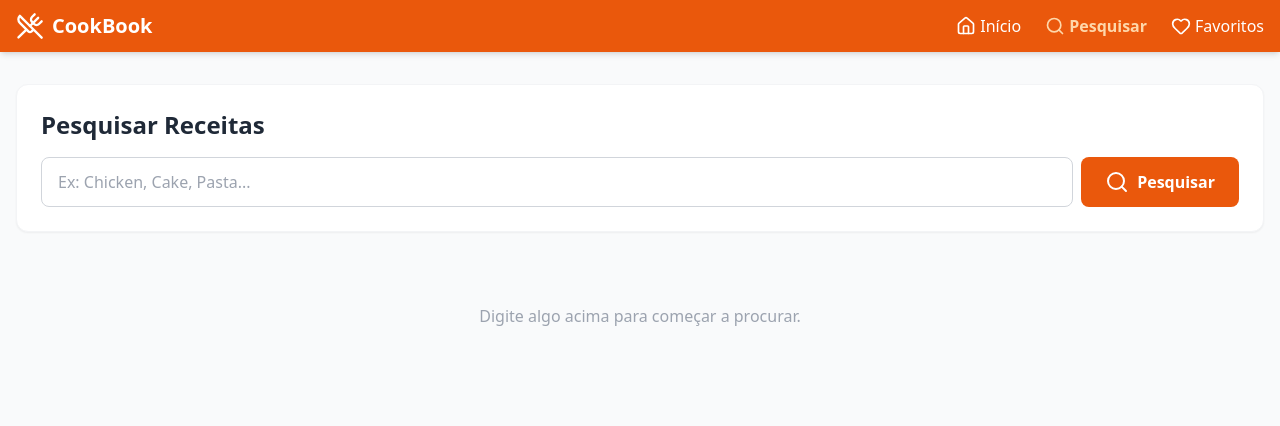
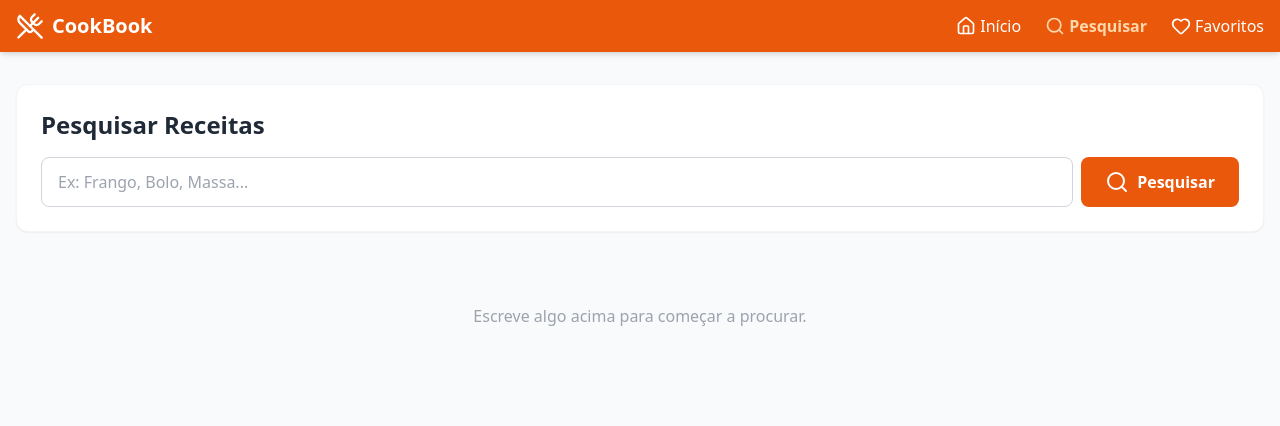
Before and after one commit to ventgui28/react_final_gv, a React (Vite) app: page /pesquisa in a window 1280 px wide. Shown: the top 426 px of the page. Built offline with nearby package versions, Linux system fonts and the light colour scheme.

Commit message:
Refactor: Adjust Portuguese phrasing to PT-PT (European)

```diff
--- a/src/pages/Favoritos.jsx
+++ b/src/pages/Favoritos.jsx
@@ -59,7 +59,7 @@ const Favoritos = () => {
     }
   };
 
-  if (carregando) return <div className="text-center py-12">Carregando favoritos...</div>;
+  if (carregando) return <div className="text-center py-12">A carregar favoritos...</div>;
 
   return (
     <div className="space-y-6">
@@ -113,7 +113,7 @@ const Favoritos = () => {
                         type="text"
                         value={notaEdicao}
                         onChange={(e) => setNotaEdicao(e.target.value)}
-                        placeholder="Adicione uma nota pessoal..."
+                        placeholder="Adiciona uma nota pessoal..."
                         className="flex-grow px-3 py-1 border rounded text-sm focus:ring-1 focus:ring-orange-500 outline-none"
                         autoFocus
                       />
--- a/src/pages/Pesquisa.jsx
+++ b/src/pages/Pesquisa.jsx
@@ -22,7 +22,7 @@ const Pesquisa = () => {
       const dados = await pesquisarReceitas(termo);
       setReceitas(dados);
     } catch (err) {
-      setErro('Erro ao buscar receitas. Tente novamente.');
+      setErro('Erro ao pesquisar receitas. Tente novamente.');
     } finally {
       setCarregando(false);
     }
@@ -35,7 +35,7 @@ const Pesquisa = () => {
         <form onSubmit={lidarComPesquisa} className="flex gap-2">
           <input
             type="text"
-            placeholder="Ex: Chicken, Cake, Pasta..."
+            placeholder="Ex: Frango, Bolo, Massa..."
             value={termo}
             onChange={(e) => setTermo(e.target.value)}
             className="flex-1 px-4 py-3 border border-gray-300 rounded-lg focus:ring-2 focus:ring-orange-500 focus:border-transparent outline-none transition-all"
@@ -72,7 +72,7 @@ const Pesquisa = () => {
           </div>
         ) : (
           <div className="text-center py-12 text-gray-400">
-            Digite algo acima para começar a procurar.
+            Escreve algo acima para começar a procurar.
           </div>
         )}
       </div>
```
